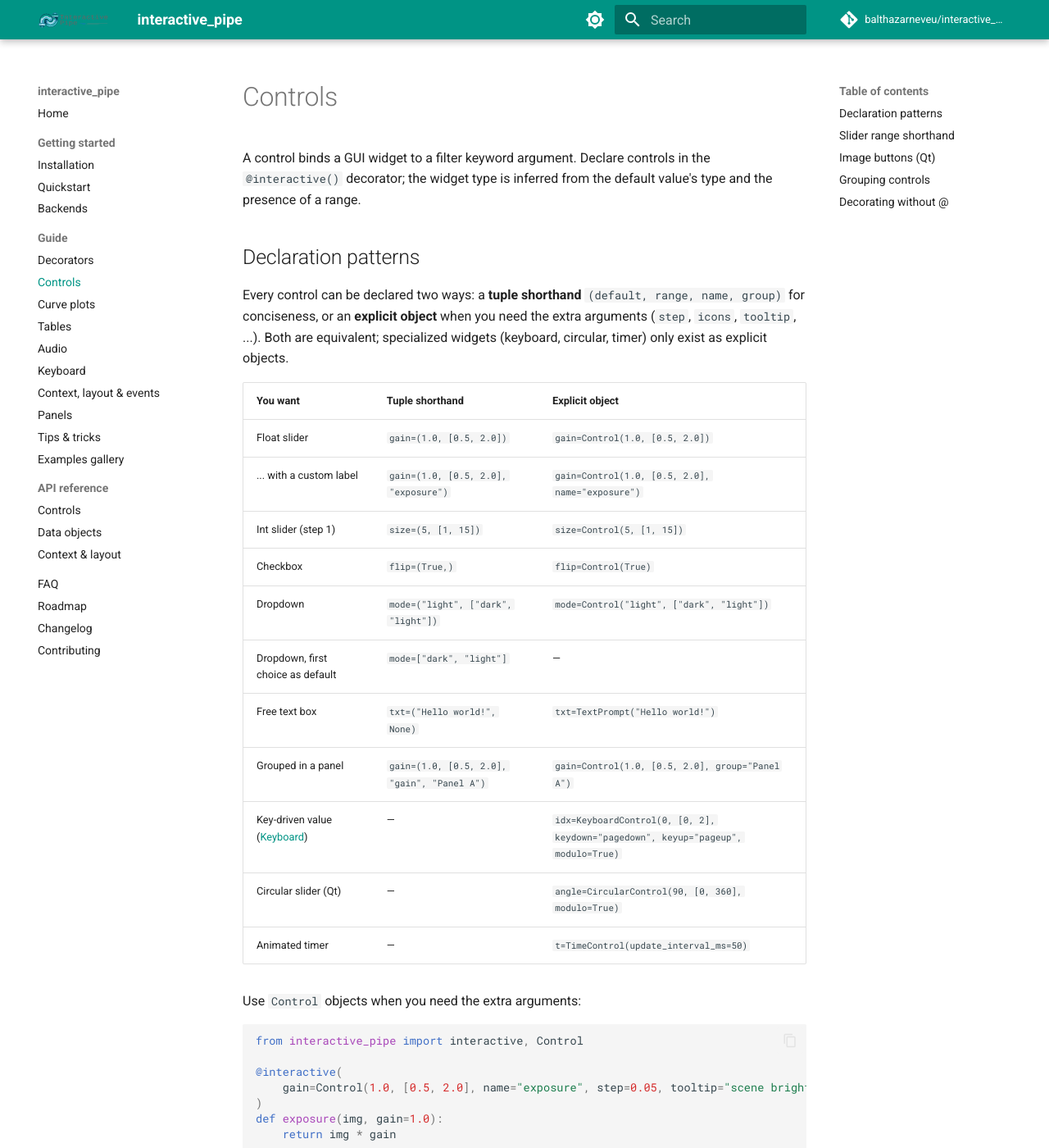
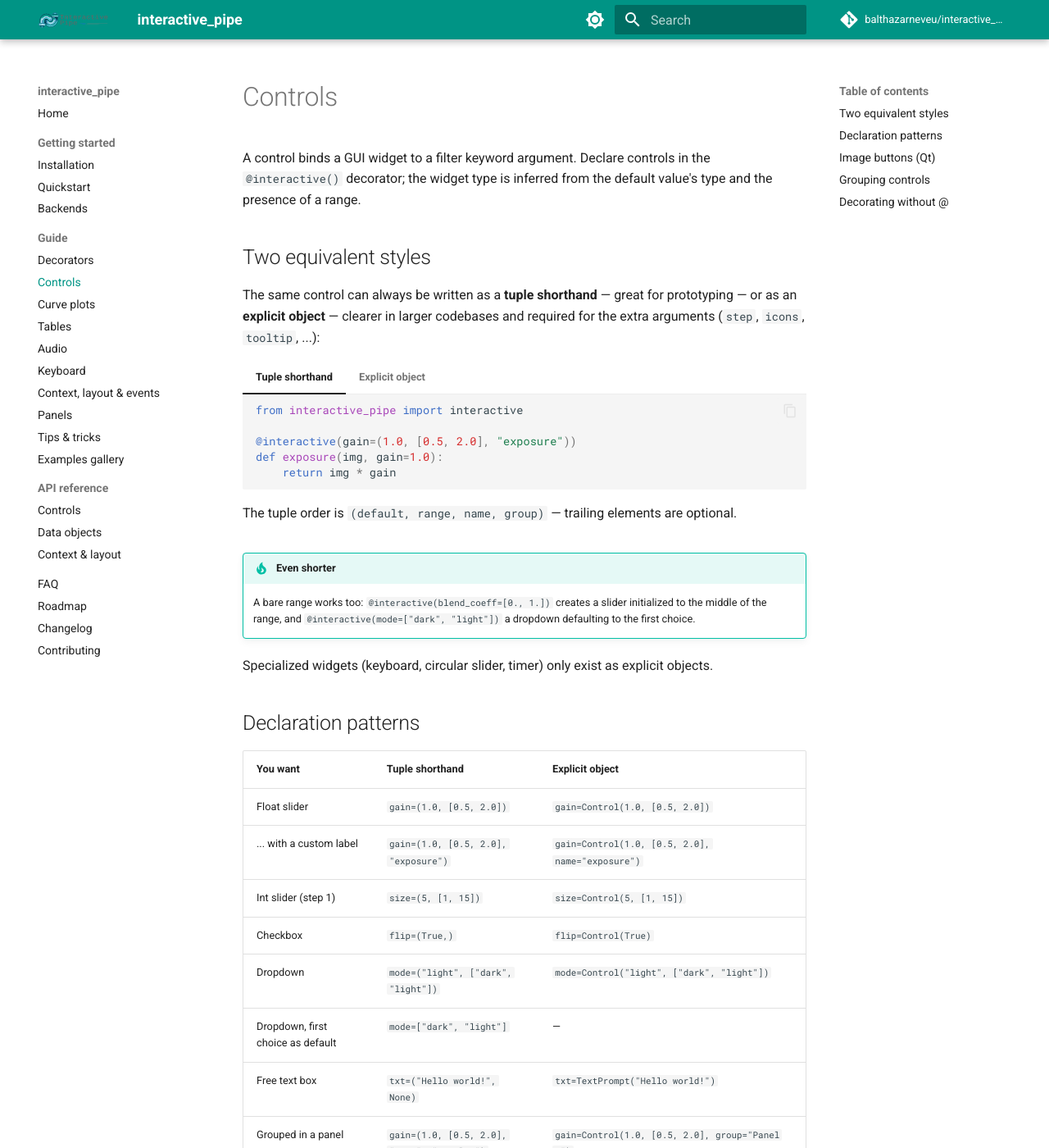
Before and after one commit to balthazarneveu/interactive_pipe, an MkDocs documentation site: the page built from docs/guide/controls.md, in a window 1280 px wide and 1400 px high. Shown: the whole window at 82% size. Built offline with MkDocs 1.6.1 and Material for MkDocs 9.7.7, drawn with Linux system fonts in a browser that asks for light colours; comment, search, counter and statistics services are not loaded; some of the changed text lies outside the part shown.

Commit message:
Controls page: lead with the two declaration styles as content tabs
Tabbed shorthand-vs-explicit example opens the page (pymdownx.tabbed
enabled), with the bare-range ultra-shorthand as a tip admonition;
the orphan 'Slider range shorthand' section and the duplicate
Control-kwargs example are folded in.

````diff
--- a/docs/guide/controls.md
+++ b/docs/guide/controls.md
@@ -2,9 +2,40 @@
 
 A control binds a GUI widget to a filter keyword argument. Declare controls in the `@interactive()` decorator; the widget type is inferred from the default value's type and the presence of a range.
 
+## Two equivalent styles
+
+The same control can always be written as a **tuple shorthand** — great for prototyping — or as an **explicit object** — clearer in larger codebases and required for the extra arguments (`step`, `icons`, `tooltip`, ...):
+
+=== "Tuple shorthand"
+
+    ```python
+    from interactive_pipe import interactive
+
+    @interactive(gain=(1.0, [0.5, 2.0], "exposure"))
+    def exposure(img, gain=1.0):
+        return img * gain
+    ```
+
+    The tuple order is `(default, range, name, group)` — trailing elements are optional.
+
+=== "Explicit object"
+
+    ```python
+    from interactive_pipe import interactive, Control
+
+    @interactive(gain=Control(1.0, [0.5, 2.0], name="exposure"))
+    def exposure(img, gain=1.0):
+        return img * gain
+    ```
+
+    `Control` unlocks every option: `Control(1.0, [0.5, 2.0], name="exposure", step=0.05, group="Panel A", tooltip="scene brightness")`.
+
+!!! tip "Even shorter"
+    A bare range works too: `@interactive(blend_coeff=[0., 1.])` creates a slider initialized to the middle of the range, and `@interactive(mode=["dark", "light"])` a dropdown defaulting to the first choice.
+
+Specialized widgets (keyboard, circular slider, timer) only exist as explicit objects.
+
 ## Declaration patterns
-
-Every control can be declared two ways: a **tuple shorthand** `(default, range, name, group)` for conciseness, or an **explicit object** when you need the extra arguments (`step`, `icons`, `tooltip`, ...). Both are equivalent; specialized widgets (keyboard, circular, timer) only exist as explicit objects.
 
 | You want | Tuple shorthand | Explicit object |
 |---|---|---|
@@ -20,23 +51,7 @@ Every control can be declared two ways: a **tuple shorthand** `(default, range,
 | Circular slider (Qt) | — | `angle=CircularControl(90, [0, 360], modulo=True)` |
 | Animated timer | — | `t=TimeControl(update_interval_ms=50)` |
 
-Use `Control` objects when you need the extra arguments:
-
-```python
-from interactive_pipe import interactive, Control
-
-@interactive(
-    gain=Control(1.0, [0.5, 2.0], name="exposure", step=0.05, tooltip="scene brightness"),
-)
-def exposure(img, gain=1.0):
-    return img * gain
-```
-
 See the [Control API reference](../api/controls.md) for every argument.
-
-## Slider range shorthand
-
-`@interactive(blend_coeff=[0., 1.])` — a bare range creates a slider initialized to the middle of the range.
 
 ## Image buttons (Qt)
 
--- a/mkdocs.yml
+++ b/mkdocs.yml
@@ -39,6 +39,8 @@ markdown_extensions:
   - pymdownx.superfences
   - pymdownx.details
   - pymdownx.keys
+  - pymdownx.tabbed:
+      alternate_style: true
   - pymdownx.snippets:
       base_path: [".", "docs"]
   - toc:
````
